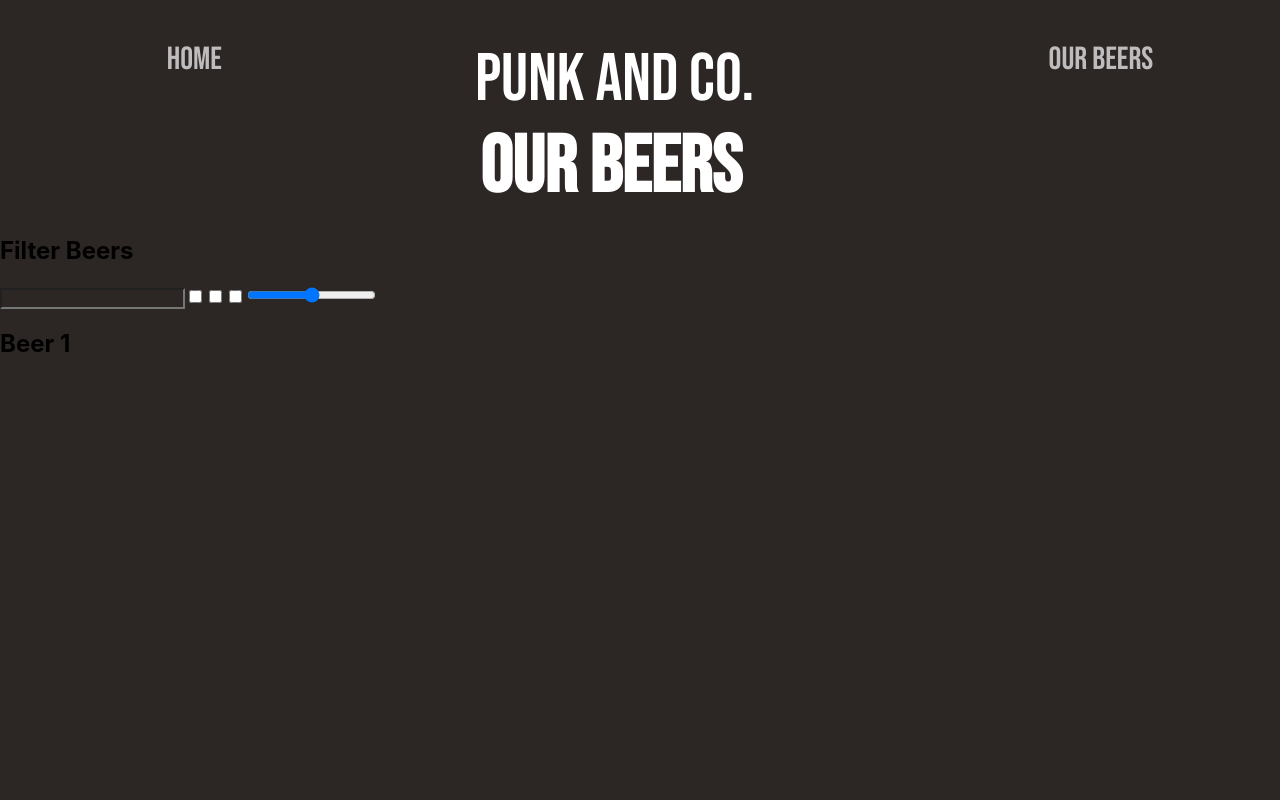
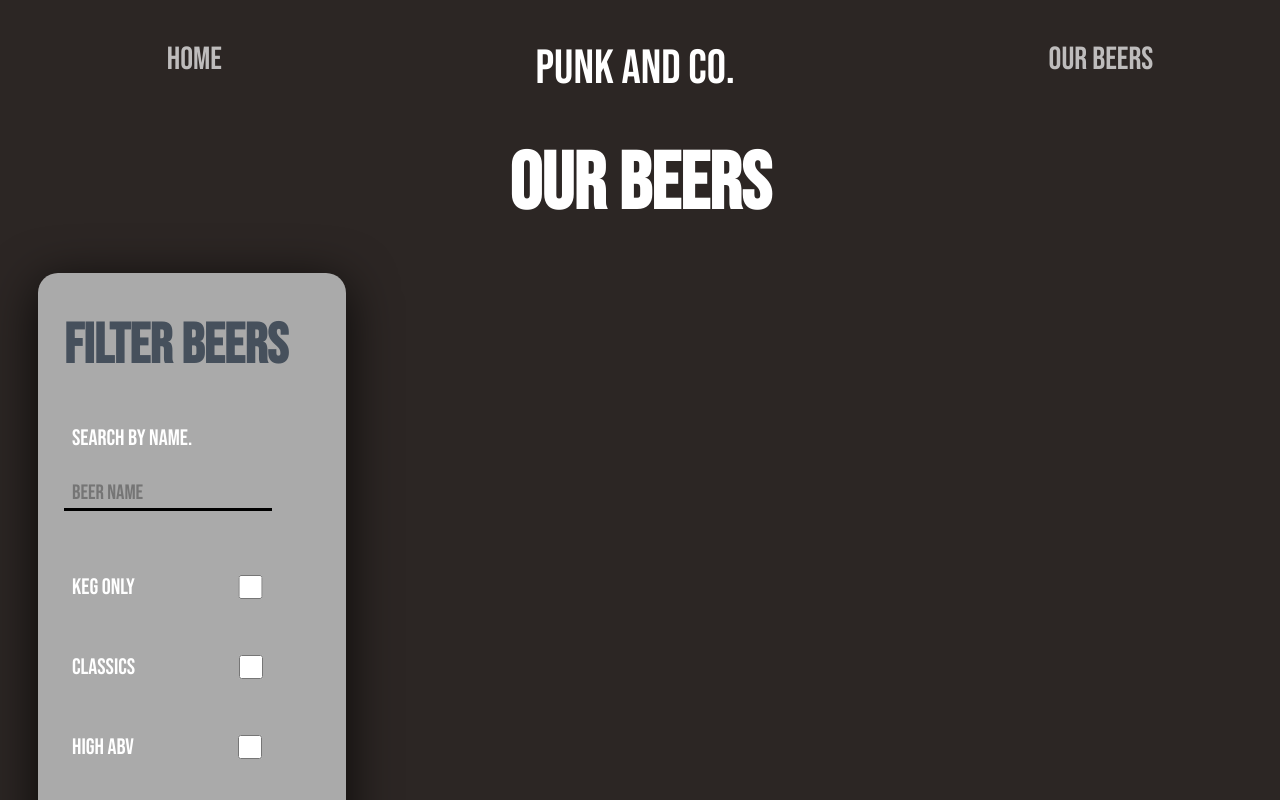
Before and after one commit to Freya-Dixon/punk-api, a React (Create React App) app: page /beers in a window 1280 px wide. Shown: the top 800 px of the page. Built offline with nearby package versions, Linux system fonts and the light colour scheme.

Commit message:
styled filter system, margin improved t

```diff
--- a/src/components/BeerView/BeerView.jsx
+++ b/src/components/BeerView/BeerView.jsx
@@ -10,7 +10,7 @@ const BeerView = () => {
             <section className={styles.beerSection}>
                 <h1 className={styles.beerHeading}>Our Beers</h1>
             <FilterSystem />
-            <BeerCard />
+
         </section>
         </>
     )
--- a/src/components/BeerView/BeerView.module.css
+++ b/src/components/BeerView/BeerView.module.css
@@ -5,11 +5,11 @@
 }
 
 .beerHeading {
-  width: 25vw;
+  text-align: center;
+  margin-top: 7vh;
   color: white;
-  font-size: 3.2em;
+  font-size: 5em;
   margin: 0 auto;
-  font-size: 5em;
   text-transform: uppercase;
   font-family: "Bebas Neue", cursive;
 }
--- a/src/components/BeerView/BeerView.module.scss
+++ b/src/components/BeerView/BeerView.module.scss
@@ -5,11 +5,14 @@
 
 }
 .beerHeading {
-width: 25vw;
+text-align: center;
+margin-top: 7vh;
 color: white;
-font-size: 3.2em;
+font-size: 5em;
 margin: 0 auto;
-font-size: 5em;
+
 text-transform: uppercase;
 font-family: 'Bebas Neue', cursive;
+
+
 }
--- a/src/components/BeerView/FilterSystem/FilterSystem.jsx
+++ b/src/components/BeerView/FilterSystem/FilterSystem.jsx
@@ -1,14 +1,37 @@
 import React from 'react'
-
+import styles from './FilterSystem.module.scss'
 const FilterSystem = () => {
     return (
-        <div>
-            <h2>Filter Beers</h2>
-            <input type="text" />
-            <input type="checkbox" />
-            <input type="checkbox" />
-            <input type="checkbox" />
-            <input type="range" />
+        <div className={styles.filterWrapper}>
+            <h2 className={styles.subheading}>Filter Beers</h2>
+
+            <div className={styles.inputTextWrapper}>
+            <form action="" className={styles.inputForm}>
+            <label htmlFor="" className={styles.label}>Search by name.</label>
+            <input type="text" placeholder="Beer Name" className={styles.inputText}/>
+            </form>
+            </div>
+
+
+            <div className={styles.checkboxesWrapper}>
+            <div className={styles.inputboxWrapper}>
+            <label htmlFor="" className={styles.label}>Keg Only</label>
+            <input type="checkbox" className={styles.checkbox}/>
+            </div>
+            <div className={styles.inputboxWrapper}>
+            <label htmlFor="" className={styles.label}>Classics </label>
+            <input type="checkbox" className={styles.checkbox}/>
+            </div>
+            <div className={styles.inputboxWrapper}>
+            <label htmlFor="" className={styles.label}>High ABV</label>
+            <input type="checkbox" className={styles.checkbox}/>
+            </div>
+            </div>
+
+            <div className={styles.rangesWrapper}>
+            <label htmlFor="" className={styles.label}>ABV %</label>
+            <input type="range" className={styles.range}/>
+            </div>
         </div>
     )
 }
--- /dev/null
+++ b/src/components/BeerView/FilterSystem/FilterSystem.module.css
@@ -0,0 +1,115 @@
+* {
+  color: white;
+  font-family: "Bebas Neue", cursive;
+}
+
+.filterWrapper {
+  margin: 0;
+  display: flex;
+  flex-direction: column;
+  width: 24vw;
+  height: 85vh;
+  background-color: #AAAAAA;
+  box-shadow: rgba(0, 0, 0, 0.8) 0px 10px 50px;
+  border: none;
+  border-radius: 20px;
+  margin-left: 3vw;
+  margin-right: 3vw;
+  margin-top: 5vh;
+  margin-bottom: 5vh;
+}
+
+.subheading {
+  width: 20vw;
+  height: 10vh;
+  font-size: 3.5em;
+  background-color: #AAAAAA;
+  margin: 0 auto;
+  margin-top: 3vh;
+  padding: 2vh;
+  color: #46505C;
+}
+
+.inputTextWrapper {
+  margin: 0 auto;
+  display: flex;
+  width: 24vw;
+  height: 14vh;
+  margin-bottom: 2vh;
+  background-color: #AAAAAA;
+}
+
+.inputForm {
+  margin: 0 auto;
+  width: 20vw;
+  height: 14vh;
+  padding: 1vh;
+  display: flex;
+  flex-direction: column;
+  margin-bottom: 5vh;
+  background-color: #AAAAAA;
+}
+
+.inputText {
+  margin: 0;
+  margin-top: 2vh;
+  width: 15vw;
+  height: 2vh;
+  padding: 1vh;
+  font-size: 1.3em;
+  background: transparent;
+  outline: none;
+  border: none;
+  border-bottom: 3px solid black;
+}
+
+.checkboxesWrapper {
+  margin: 0 auto;
+  padding: 10px;
+  display: flex;
+  flex-direction: column;
+  justify-content: space-between;
+  height: 30vh;
+  width: 20vw;
+  margin-bottom: 5vh;
+  background: transparent;
+}
+
+.inputboxWrapper {
+  margin: 0 auto;
+  display: flex;
+  flex-direction: row;
+  align-items: center;
+  width: 23vw;
+  height: 10vh;
+  background-color: transparent;
+}
+
+.checkbox {
+  margin: 0 auto;
+  height: 3vh;
+  width: 2vw;
+  border: transparent;
+  outline: none;
+  background-color: white;
+}
+
+.label {
+  font-size: 1.4em;
+  padding: 1vh;
+  background: transparent;
+}
+
+.rangesWrapper {
+  margin: 0 auto;
+  padding: 10px;
+  display: flex;
+  flex-direction: column;
+  width: 20vw;
+  height: 6vh;
+  background-color: transparent;
+}
+
+.range {
+  width: 15vw;
+}
--- a/src/components/BeerView/FilterSystem/FilterSystem.module.scss
+++ b/src/components/BeerView/FilterSystem/FilterSystem.module.scss
@@ -0,0 +1,109 @@
+* {
+    color: white;
+    font-family: 'Bebas Neue', cursive;
+
+}
+.filterWrapper {
+    margin: 0;
+    display: flex;
+    flex-direction: column;
+    width: 24vw;
+    height: 85vh;
+    background-color: #AAAAAA;
+    box-shadow: rgba(0, 0, 0, 0.8) 0px 10px 50px;
+    border: none;
+    border-radius: 20px;
+    margin-left: 3vw;
+    margin-right: 3vw;
+    margin-top: 5vh;
+    margin-bottom: 5vh;
+}
+.subheading {
+    width: 20vw;
+    height: 10vh;
+    font-size: 3.5em;
+    background-color: #AAAAAA;
+    margin: 0 auto;
+    margin-top: 3vh;
+    padding: 2vh;
+    color: #46505C;
+
+}
+.inputTextWrapper {
+    margin: 0 auto;
+    display: flex;
+    width: 24vw;
+    height: 14vh;
+    margin-bottom: 2vh;
+    background-color: #AAAAAA;
+}
+.inputForm {
+    margin: 0 auto;
+    width: 20vw;
+    height: 14vh;
+    padding: 1vh;
+    display: flex;
+    flex-direction: column;
+    margin-bottom: 5vh;
+    background-color: #AAAAAA;
+
+}
+.inputText {
+    margin: 0;
+    margin-top: 2vh;
+    width: 15vw;
+    height: 2vh;
+    padding: 1vh;
+    font-size: 1.3em;
+    background: transparent;
+    outline: none;
+    border: none;
+    border-bottom: 3px solid black;
+
+}
+.checkboxesWrapper {
+    margin: 0 auto;
+    padding: 10px;
+    display: flex;
+    flex-direction: column;
+    justify-content: space-between;
+    height: 30vh;
+    width: 20vw;
+    margin-bottom: 5vh;
+    background: transparent;
+}
+.inputboxWrapper {
+    margin: 0 auto;
+    display: flex;
+    flex-direction: row;
+    align-items: center;
+    width: 23vw;
+    height: 10vh;
+    background-color: transparent;
+}
+.checkbox {
+    margin: 0 auto;
+    height: 3vh;
+    width: 2vw;
+    border: transparent;
+    outline: none;
+    background-color: white;
+}
+
+.label {
+    font-size: 1.4em;
+    padding: 1vh;
+    background: transparent;
+}
+.rangesWrapper {
+    margin: 0 auto;
+    padding: 10px;
+    display: flex;
+    flex-direction: column;
+    width: 20vw;
+    height: 6vh;
+    background-color: transparent;
+}
+.range {
+    width: 15vw;
+}
--- a/src/components/NavBar/NavBar.module.css
+++ b/src/components/NavBar/NavBar.module.css
@@ -2,11 +2,13 @@
 .navList {
   margin: 0 auto;
   margin-top: 5vh;
+  margin-bottom: 5vh;
   display: flex;
   flex-direction: row;
   justify-content: space-around;
   text-decoration: none;
   background-color: #2C2624;
+  text-align: center;
 }
 
 .navItem {
@@ -22,8 +24,7 @@
   justify-content: center;
   color: white;
   list-style: none;
-  margin-left: 20vw;
-  font-size: 4.2em;
+  font-size: 3em;
   margin: 0 auto;
   width: 25vw;
   text-transform: uppercase;
--- a/src/components/NavBar/NavBar.module.scss
+++ b/src/components/NavBar/NavBar.module.scss
@@ -3,11 +3,13 @@
 .navList {
     margin: 0 auto;
     margin-top: 5vh;
+    margin-bottom: 5vh;
     display: flex;
     flex-direction: row;
     justify-content: space-around;
     text-decoration: none;
     background-color: #2C2624;
+    text-align: center;
 }
 .navItem {
     margin: 0 auto;
@@ -22,8 +24,8 @@
     justify-content: center;
     color: white;
     list-style: none;
-    margin-left: 20vw;
-    font-size: 4.2em;
+
+    font-size: 3em;
     margin: 0 auto;
     width: 25vw;
     text-transform: uppercase;
```
